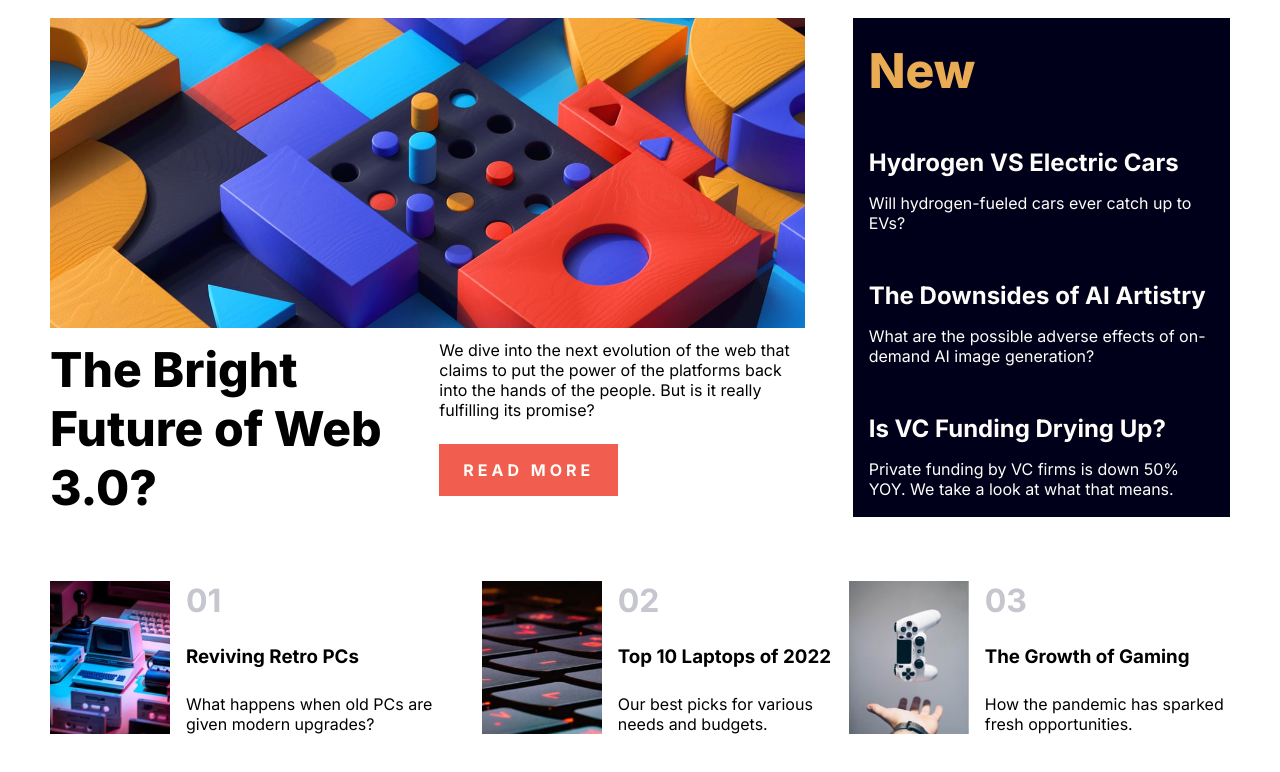
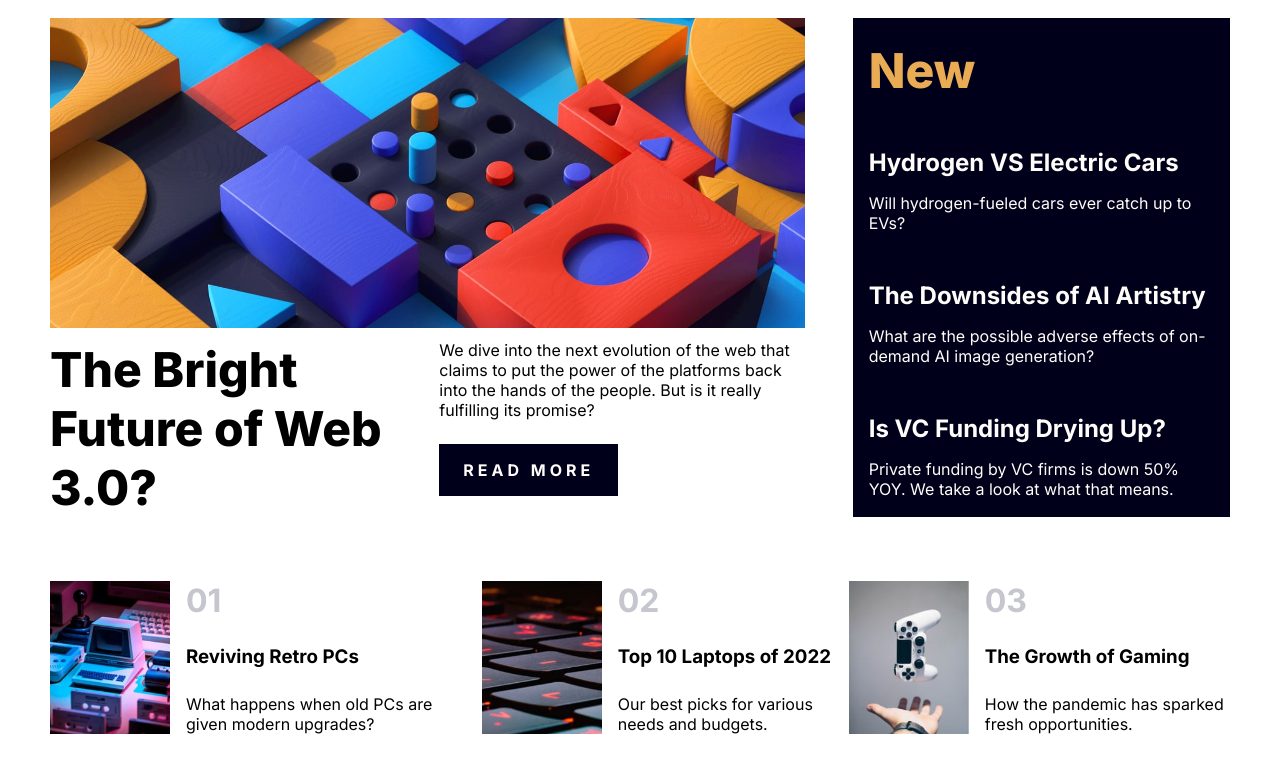
Before and after one commit to lijitht4107/news-homepage-main, a plain HTML site: page index.html in a window 1280 px wide. In both pictures the pointer is over the link "READ MORE". Shown: the part 102-874 px from the top of the page. Drawn offline with Linux system fonts and the light colour scheme.

Commit message:
style updated

```diff
--- a/style.css
+++ b/style.css
@@ -101,6 +101,9 @@ body{
 
 
   }
+  .button:hover{
+    background-color:hsl(240, 100%, 5%) ;
+  }
   .articles{
     display: flex;
     gap: 1rem;
```
Also changed, not shown: index.html (+0 -4 lines).
